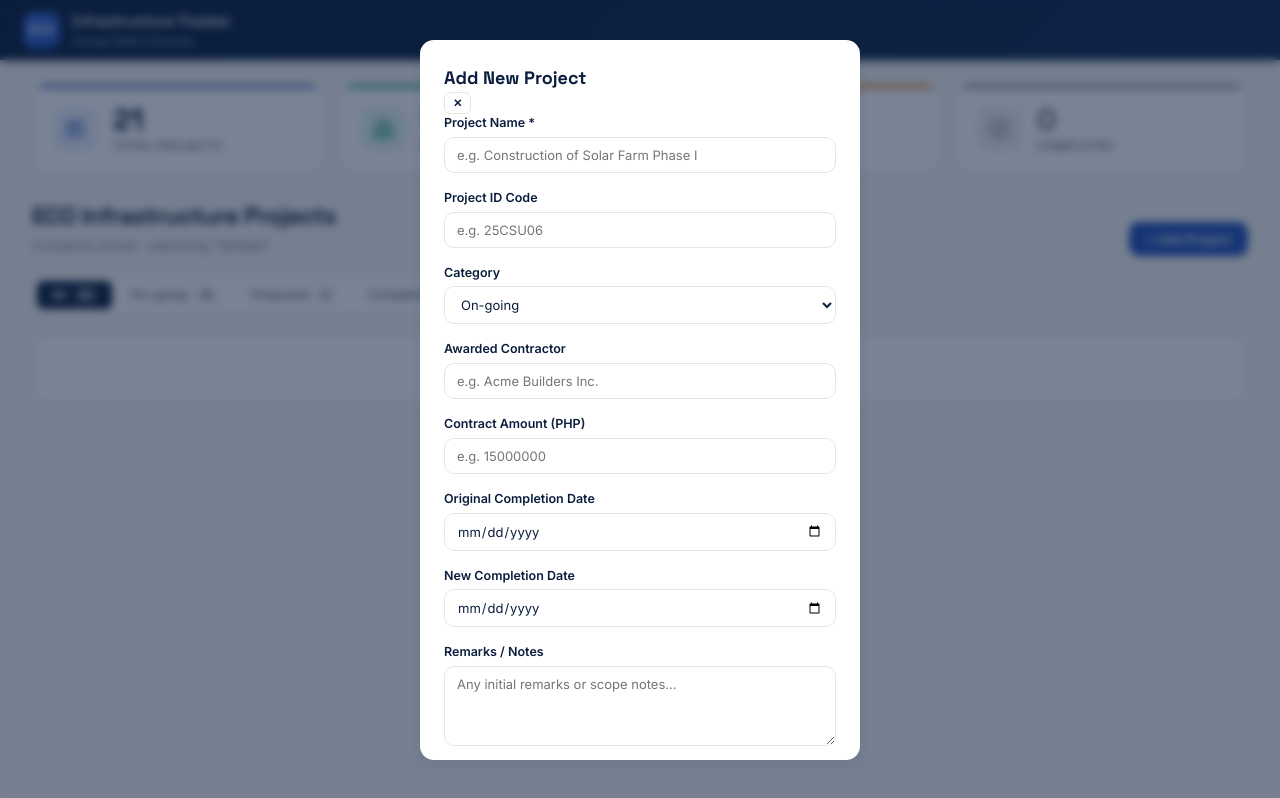
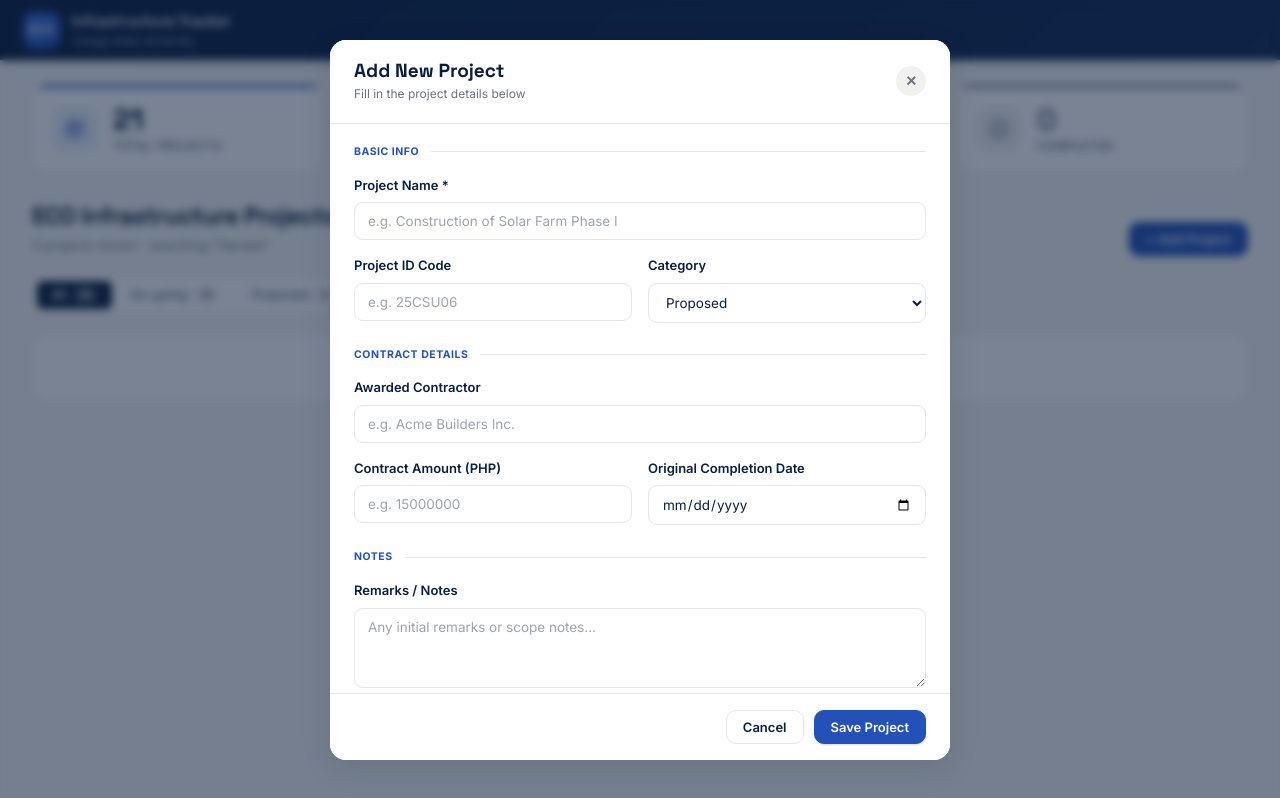
Before and after one commit to ECOwebapp/ProjectManagementSystem, a React (Vite) app in the folder eco-tracker/: page / in a window 1280 px wide. Both pictures are taken after typing "Sample" into the empty fields and a click on the button "+ Add Project". Built offline with nearby package versions, Linux system fonts and the light colour scheme.

Commit message:
redesign the Add Project modal

```diff
--- a/eco-tracker/src/components/Forms/AddProjectForm.jsx
+++ b/eco-tracker/src/components/Forms/AddProjectForm.jsx
@@ -1,4 +1,4 @@
-// AddProjectForm.jsx — Modal form to create local project
+// AddProjectForm.jsx — Modal form to create local project with redesigned layout
 import { useState } from 'react';
 import { addProject } from '../../data/projectsRepo.js';
 
@@ -6,11 +6,10 @@ export default function AddProjectForm({ onClose, onSaved }) {
   const [formData, setFormData] = useState({
     project_name: '',
     project_id_code: '',
-    category: 'On-going',
+    category: 'Proposed', // Default set to Proposed per user specification
     contractor_name: '',
     original_contract_amount: '',
     original_completion_date: '',
-    new_completion_date: '',
     general_remarks: '',
   });
 
@@ -34,7 +33,6 @@ export default function AddProjectForm({ onClose, onSaved }) {
         contractor_names: formData.contractor_name.trim() ? [formData.contractor_name.trim()] : [],
         original_contract_amount: formData.original_contract_amount ? parseFloat(formData.original_contract_amount) : null,
         original_completion_date: formData.original_completion_date || null,
-        new_completion_date: formData.new_completion_date || null,
         general_remarks: formData.general_remarks.trim() || null,
       });
       onSaved();
@@ -47,19 +45,34 @@ export default function AddProjectForm({ onClose, onSaved }) {
 
   return (
     <div className="modal-overlay" onClick={onClose}>
-      <div className="modal" onClick={e => e.stopPropagation()}>
-        <div className="modal-header">
-          <h2 className="modal-title">Add New Project</h2>
-          <button className="btn btn-ghost btn-xs" onClick={onClose}>✕</button>
+      <div className="add-project-modal" onClick={e => e.stopPropagation()}>
+        {/* Sticky Header */}
+        <div className="modal-header-sticky">
+          <div>
+            <h2 className="modal-header-title">Add New Project</h2>
+            <div className="modal-header-subtitle">Fill in the project details below</div>
+          </div>
+          <button className="modal-close-btn" onClick={onClose} title="Close">
+            ✕
+          </button>
         </div>
 
-        <form onSubmit={handleSubmit}>
-          <div className="form-group">
-            <label className="form-label">Project Name *</label>
+        {/* Scrollable Body Form */}
+        <form onSubmit={handleSubmit} style={{ display: 'flex', flexDirection: 'column', flex: 1, minHeight: 0 }}>
+          <div className="modal-body-scroll">
+            {/* Section 1: Basic Info */}
+            <div className="form-section">
+              <div className="form-section-header">
+                <span>BASIC INFO</span>
+                <div className="form-section-line" />
+              </div>
+
+              <div style={{ marginBottom: 16 }}>
+                <label className="form-label-custom">Project Name *</label>
                 <input
                   type="text"
                   name="project_name"
-              className="form-input"
+                  className="form-input-custom"
                   required
                   placeholder="e.g. Construction of Solar Farm Phase I"
                   value={formData.project_name}
@@ -67,94 +80,102 @@ export default function AddProjectForm({ onClose, onSaved }) {
                 />
               </div>
 
-          <div className="form-row">
-            <div className="form-group">
-              <label className="form-label">Project ID Code</label>
+              <div className="form-grid-2">
+                <div>
+                  <label className="form-label-custom">Project ID Code</label>
                   <input
                     type="text"
                     name="project_id_code"
-                className="form-input"
+                    className="form-input-custom"
                     placeholder="e.g. 25CSU06"
                     value={formData.project_id_code}
                     onChange={handleChange}
                   />
                 </div>
-            <div className="form-group">
-              <label className="form-label">Category</label>
+                <div>
+                  <label className="form-label-custom">Category</label>
                   <select
                     name="category"
-                className="form-select"
+                    className="form-select-custom"
                     value={formData.category}
                     onChange={handleChange}
                   >
+                    <option value="Proposed">Proposed</option>
                     <option value="On-going">On-going</option>
-                <option value="Proposed">Proposed</option>
+                    <option value="Completed">Completed</option>
                   </select>
                 </div>
               </div>
+            </div>
 
-          <div className="form-row">
-            <div className="form-group">
-              <label className="form-label">Awarded Contractor</label>
+            {/* Section 2: Contract Details */}
+            <div className="form-section" style={{ marginTop: 24 }}>
+              <div className="form-section-header">
+                <span>CONTRACT DETAILS</span>
+                <div className="form-section-line" />
+              </div>
+
+              <div style={{ marginBottom: 16 }}>
+                <label className="form-label-custom">Awarded Contractor</label>
                 <input
                   type="text"
                   name="contractor_name"
-                className="form-input"
+                  className="form-input-custom"
                   placeholder="e.g. Acme Builders Inc."
                   value={formData.contractor_name}
                   onChange={handleChange}
                 />
               </div>
-            <div className="form-group">
-              <label className="form-label">Contract Amount (PHP)</label>
+
+              <div className="form-grid-2">
+                <div>
+                  <label className="form-label-custom">Contract Amount (PHP)</label>
                   <input
                     type="number"
                     step="0.01"
                     name="original_contract_amount"
-                className="form-input"
+                    className="form-input-custom"
                     placeholder="e.g. 15000000"
                     value={formData.original_contract_amount}
                     onChange={handleChange}
                   />
                 </div>
-          </div>
-
-          <div className="form-row">
-            <div className="form-group">
-              <label className="form-label">Original Completion Date</label>
+                <div>
+                  <label className="form-label-custom">Original Completion Date</label>
                   <input
                     type="date"
                     name="original_completion_date"
-                className="form-input"
+                    className="form-input-custom"
                     value={formData.original_completion_date}
                     onChange={handleChange}
                   />
                 </div>
-            <div className="form-group">
-              <label className="form-label">New Completion Date</label>
-              <input
-                type="date"
-                name="new_completion_date"
-                className="form-input"
-                value={formData.new_completion_date}
-                onChange={handleChange}
-              />
               </div>
             </div>
 
-          <div className="form-group">
-            <label className="form-label">Remarks / Notes</label>
+            {/* Section 3: Notes */}
+            <div className="form-section" style={{ marginTop: 24 }}>
+              <div className="form-section-header">
+                <span>NOTES</span>
+                <div className="form-section-line" />
+              </div>
+
+              <div>
+                <label className="form-label-custom">Remarks / Notes</label>
                 <textarea
                   name="general_remarks"
-              className="form-textarea"
+                  className="form-textarea-custom"
                   placeholder="Any initial remarks or scope notes..."
                   value={formData.general_remarks}
                   onChange={handleChange}
                   rows={3}
                 />
               </div>
+            </div>
+          </div>
 
-          <div className="modal-footer">
+          {/* Sticky Footer */}
+          <div className="modal-footer-sticky">
             <button type="button" className="btn btn-ghost" onClick={onClose} disabled={submitting}>
               Cancel
             </button>
--- a/eco-tracker/src/index.css
+++ b/eco-tracker/src/index.css
@@ -1253,3 +1253,152 @@ h1, h2, h3, h4, h5, h6, .font-heading {
   border-radius: 12px;
   padding: 16px;
 }
+
+/* ─── Add Project Modal Redesign ──────────────────────────────── */
+.add-project-modal {
+  background: #FFFFFF;
+  border-radius: 16px;
+  box-shadow: 0 8px 30px rgba(16, 24, 40, 0.12);
+  width: 100%;
+  max-width: 620px;
+  max-height: 90vh;
+  display: flex;
+  flex-direction: column;
+  overflow: hidden;
+  position: relative;
+}
+
+.modal-header-sticky {
+  padding: 20px 24px;
+  border-bottom: 1px solid var(--border);
+  display: flex;
+  align-items: center;
+  justify-content: space-between;
+  background: #FFFFFF;
+  flex-shrink: 0;
+}
+
+.modal-header-title {
+  font-family: var(--font-heading);
+  font-size: 19px;
+  font-weight: 700;
+  color: var(--navy);
+  line-height: 1.2;
+}
+
+.modal-header-subtitle {
+  font-family: var(--font-body);
+  font-size: 12px;
+  color: var(--gray);
+  margin-top: 2px;
+}
+
+.modal-close-btn {
+  width: 30px;
+  height: 30px;
+  border-radius: 50%;
+  background: #F1F1EF;
+  border: none;
+  color: var(--gray);
+  font-size: 14px;
+  font-weight: 600;
+  display: flex;
+  align-items: center;
+  justify-content: center;
+  cursor: pointer;
+  transition: all 0.15s ease;
+}
+
+.modal-close-btn:hover {
+  background: #E5E7EB;
+  color: var(--navy);
+}
+
+.modal-body-scroll {
+  padding: 20px 24px;
+  overflow-y: auto;
+  flex: 1;
+}
+
+.modal-footer-sticky {
+  padding: 16px 24px;
+  border-top: 1px solid var(--border);
+  background: #FFFFFF;
+  display: flex;
+  justify-content: flex-end;
+  gap: 10px;
+  flex-shrink: 0;
+}
+
+/* Form section headers with divider line */
+.form-section-header {
+  display: flex;
+  align-items: center;
+  gap: 12px;
+  margin-bottom: 16px;
+}
+
+.form-section-header span {
+  font-family: var(--font-body);
+  font-size: 10.5px;
+  font-weight: 700;
+  text-transform: uppercase;
+  letter-spacing: 0.05em;
+  color: var(--blue);
+  white-space: nowrap;
+}
+
+.form-section-line {
+  flex: 1;
+  height: 1px;
+  background: var(--border);
+}
+
+/* 2-column grid */
+.form-grid-2 {
+  display: grid;
+  grid-template-columns: 1fr 1fr;
+  gap: 16px;
+}
+
+/* Inputs & Labels */
+.form-label-custom {
+  display: block;
+  font-family: var(--font-body);
+  font-size: 13px;
+  font-weight: 600;
+  color: var(--navy);
+  margin-bottom: 7px;
+}
+
+.form-input-custom,
+.form-select-custom,
+.form-textarea-custom {
+  width: 100%;
+  padding: 10px 13px;
+  border: 1px solid var(--border);
+  border-radius: 9px;
+  font-family: var(--font-body);
+  font-size: 13.5px;
+  color: var(--navy);
+  background: #FFFFFF;
+  outline: none;
+  transition: border-color 0.15s ease, box-shadow 0.15s ease;
+}
+
+.form-input-custom::placeholder,
+.form-textarea-custom::placeholder {
+  color: #9CA3AF;
+}
+
+.form-input-custom:focus,
+.form-select-custom:focus,
+.form-textarea-custom:focus {
+  border-color: var(--blue);
+  box-shadow: 0 0 0 3px rgba(36, 81, 184, 0.12);
+}
+
+.form-textarea-custom {
+  resize: vertical;
+  min-height: 80px;
+}
```
Lines whose indentation alone changed are shown as unchanged.
